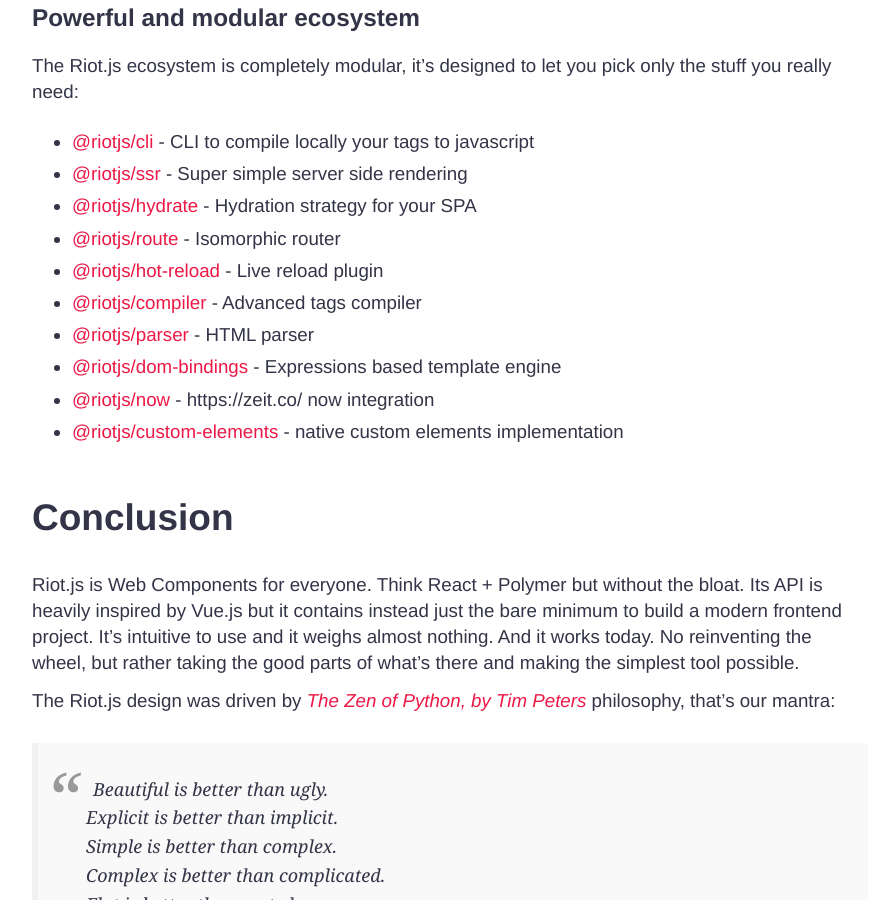
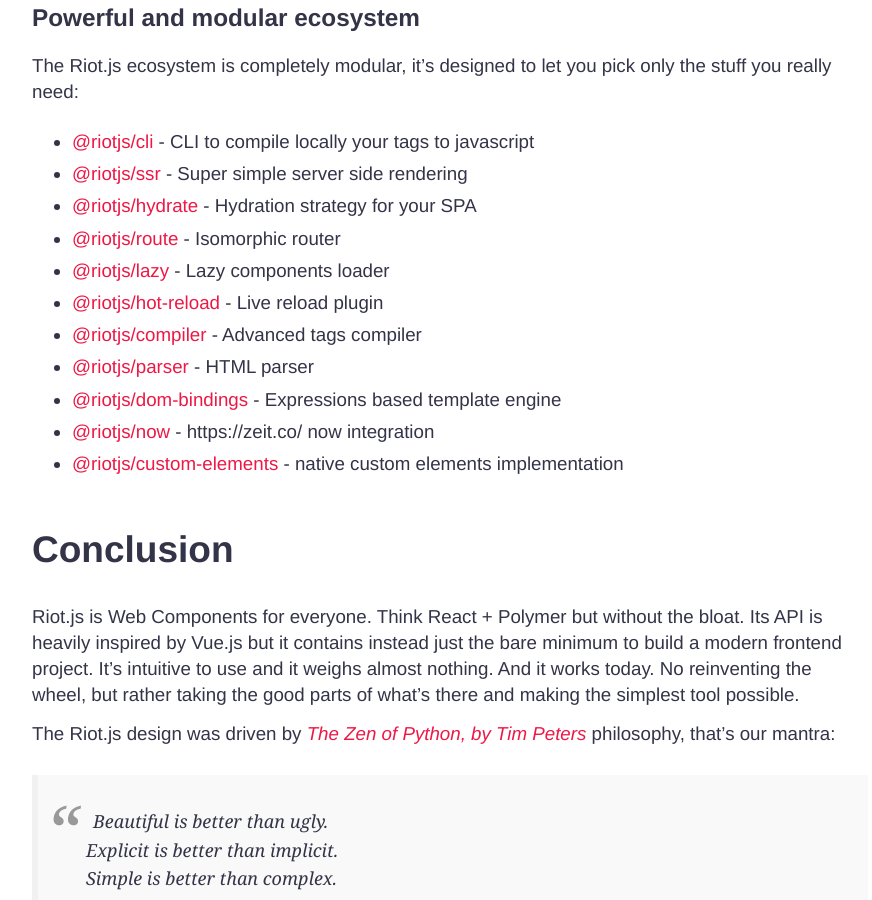
Before and after one commit to riot/riot.github.io, a Jekyll site: the page built from index.md, in a window 1280 px wide and 900 px high, scrolled down 5373 px. Shown: the whole window, without its empty margins (190-1062 px from the left). Built offline with Jekyll 4.4.1, drawn with Linux system fonts in a browser that asks for light colours; emoji names are drawn with the system emoji font; comment, search, counter and statistics services are not loaded.

Commit message:
closes https://github.com/riot/lazy/issues/2

```diff
--- a/index.md
+++ b/index.md
@@ -169,6 +169,7 @@
   - [@riotjs/ssr](https://github.com/riot/ssr) - Super simple server side rendering
   - [@riotjs/hydrate](https://github.com/riot/hydrate) - Hydration strategy for your SPA
   - [@riotjs/route](https://github.com/riot/route) - Isomorphic router
+  - [@riotjs/lazy](https://github.com/riot/lazy) - Lazy components loader
   - [@riotjs/hot-reload](https://github.com/riot/hot-reload) - Live reload plugin
   - [@riotjs/compiler](https://github.com/riot/compiler) - Advanced tags compiler
   - [@riotjs/parser](https://github.com/riot/parser) - HTML parser
```
